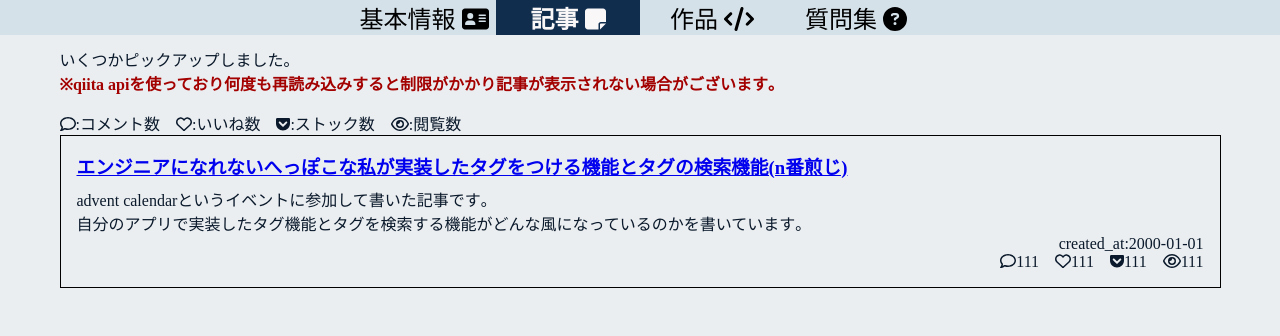
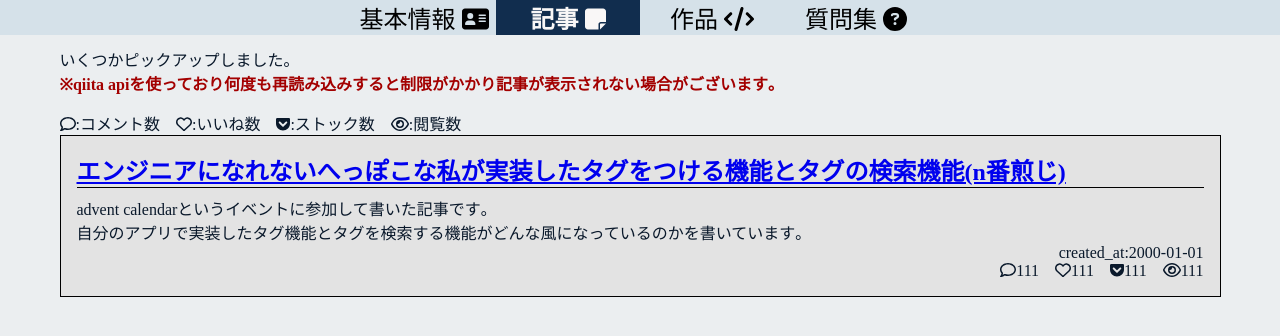
Before and after one commit to s19013/my-profile, a Vue app: page /#/Article in a window 1280 px wide. Shown: the top 336 px of the page. Built offline with nearby package versions, Linux system fonts and the light colour scheme.

Commit message:
h2に変更 デザイン変更

```diff
--- a/src/components/ArticleComponent.vue
+++ b/src/components/ArticleComponent.vue
@@ -1,7 +1,7 @@
 <template>
   <div class="article">
     <a :href="article.url">
-      <h3 class="Title">{{ article.title }}</h3>
+      <h2 class="Title">{{ article.title }}</h2>
     </a>
     <div class="comment">
       <template v-for="(row, index) of article.comment">
@@ -39,6 +39,10 @@ export default {
 .article {
   border: 1px solid black;
   padding: 1rem;
+  background-color: rgb(227, 227, 227);
+}
+h2 {
+  border-bottom: 1px solid black;
 }
 .comment {
   margin-top: 0.5rem;
```
